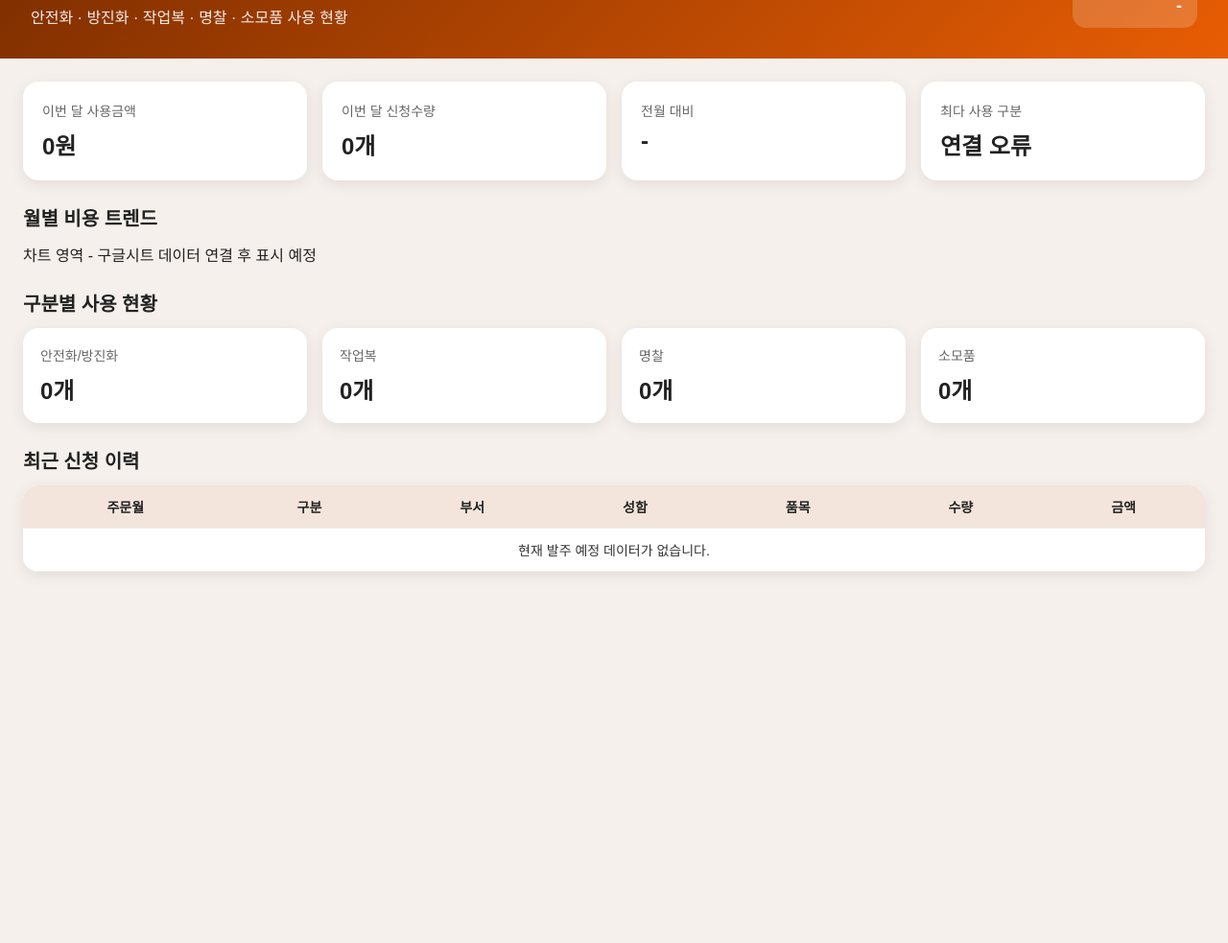
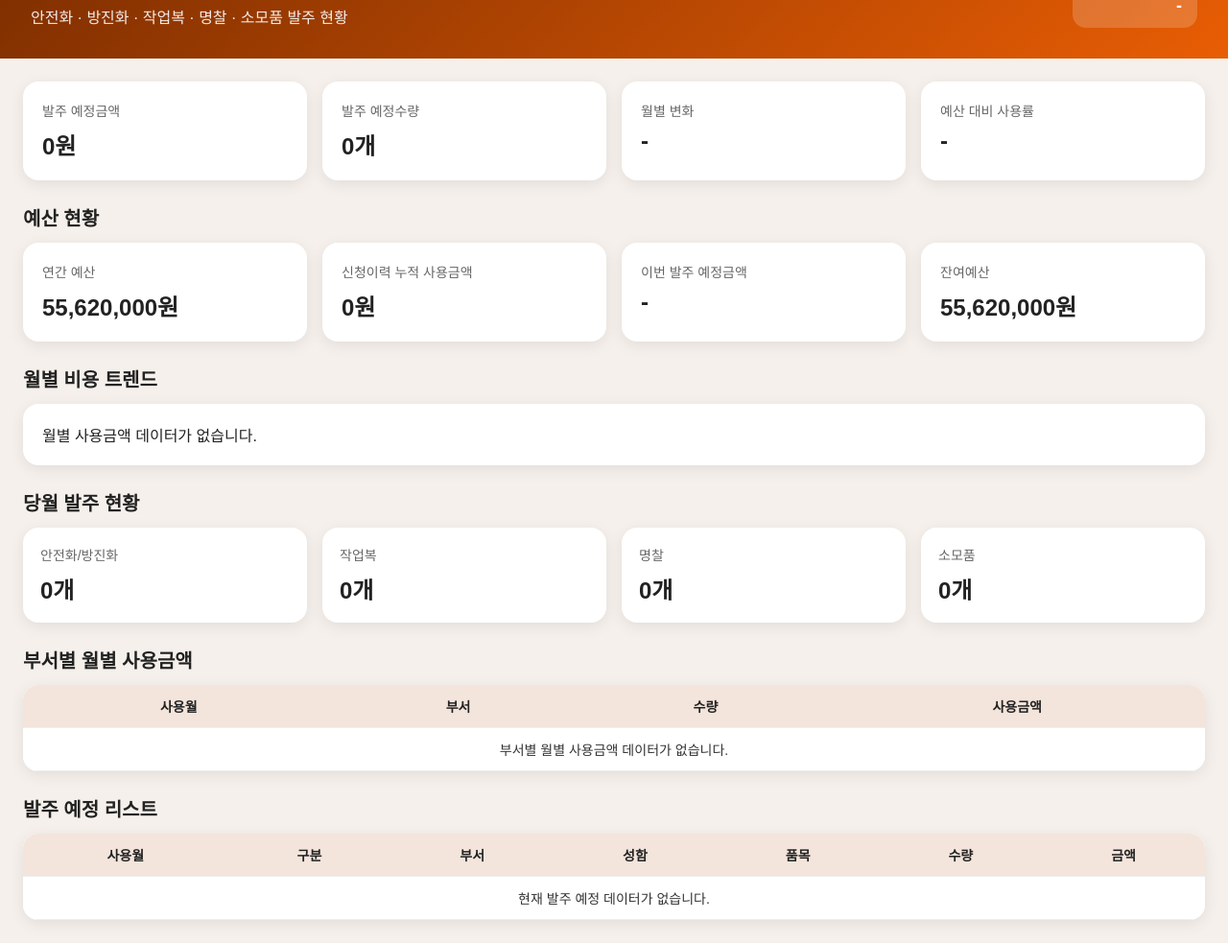
Before and after one commit to daewoonghn/Daewoonghn_supply, a plain HTML site: page index.html in a window 1280 px wide. Shown: the part 81-1064 px from the top of the page at 96% size. Before the commit the page ends 800 px from the top, so only its background shows below. Drawn offline with Linux system fonts and the light colour scheme; no server answers.

Commit message:
Update dashboard text and structure

```diff
--- a/index.html
+++ b/index.html
@@ -11,7 +11,7 @@
   <header class="header">
     <div>
       <h1>소모품 신청/발주 대시보드</h1>
-      <p>안전화 · 방진화 · 작업복 · 명찰 · 소모품 사용 현황</p>
+      <p>안전화 · 방진화 · 작업복 · 명찰 · 소모품 발주 현황</p>
     </div>
 
     <div class="date-box">
@@ -23,35 +23,60 @@
   <main class="main">
     <section class="kpi-wrap">
       <div class="card">
-        <div class="card-title">이번 달 사용금액</div>
+        <div class="card-title">발주 예정금액</div>
         <div class="card-value" id="monthlyAmount">-</div>
       </div>
 
       <div class="card">
-        <div class="card-title">이번 달 신청수량</div>
+        <div class="card-title">발주 예정수량</div>
         <div class="card-value" id="monthlyQty">-</div>
       </div>
 
       <div class="card">
-        <div class="card-title">전월 대비</div>
+        <div class="card-title">월별 변화</div>
         <div class="card-value" id="monthChange">-</div>
       </div>
 
       <div class="card">
-        <div class="card-title">최다 사용 구분</div>
-        <div class="card-value" id="topCategory">-</div>
+        <div class="card-title">예산 대비 사용률</div>
+        <div class="card-value" id="topBudgetUsage">-</div>
+      </div>
+    </section>
+
+    <section>
+      <div class="section-title">예산 현황</div>
+      <div class="kpi-wrap">
+        <div class="card">
+          <div class="card-title">연간 예산</div>
+          <div class="card-value" id="annualBudget">-</div>
+        </div>
+
+        <div class="card">
+          <div class="card-title">신청이력 누적 사용금액</div>
+          <div class="card-value" id="usedAmount">-</div>
+        </div>
+
+        <div class="card">
+          <div class="card-title">이번 발주 예정금액</div>
+          <div class="card-value" id="currentOrderBudgetAmount">-</div>
+        </div>
+
+        <div class="card">
+          <div class="card-title">잔여예산</div>
+          <div class="card-value" id="remainingBudget">-</div>
+        </div>
       </div>
     </section>
 
     <section>
       <div class="section-title">월별 비용 트렌드</div>
-      <div class="placeholder">
-        차트 영역 - 구글시트 데이터 연결 후 표시 예정
+      <div class="chart-card" id="monthlyTrendChart">
+        데이터를 불러오는 중입니다.
       </div>
     </section>
 
     <section>
-      <div class="section-title">구분별 사용 현황</div>
+      <div class="section-title">당월 발주 현황</div>
       <div class="category-grid">
         <div class="category-card">
           <span>안전화/방진화</span>
@@ -73,12 +98,33 @@
     </section>
 
     <section>
-      <div class="section-title">최근 신청 이력</div>
+      <div class="section-title">부서별 월별 사용금액</div>
       <div class="table-card">
         <table>
           <thead>
             <tr>
-              <th>주문월</th>
+              <th>사용월</th>
+              <th>부서</th>
+              <th>수량</th>
+              <th>사용금액</th>
+            </tr>
+          </thead>
+          <tbody id="departmentMonthlyBody">
+            <tr>
+              <td colspan="4">데이터를 불러오는 중입니다.</td>
+            </tr>
+          </tbody>
+        </table>
+      </div>
+    </section>
+
+    <section>
+      <div class="section-title">발주 예정 리스트</div>
+      <div class="table-card">
+        <table>
+          <thead>
+            <tr>
+              <th>사용월</th>
               <th>구분</th>
               <th>부서</th>
               <th>성함</th>
@@ -89,7 +135,7 @@
           </thead>
           <tbody id="historyTableBody">
             <tr>
-              <td colspan="7">데이터 연결 전입니다.</td>
+              <td colspan="7">데이터를 불러오는 중입니다.</td>
             </tr>
           </tbody>
         </table>
```
